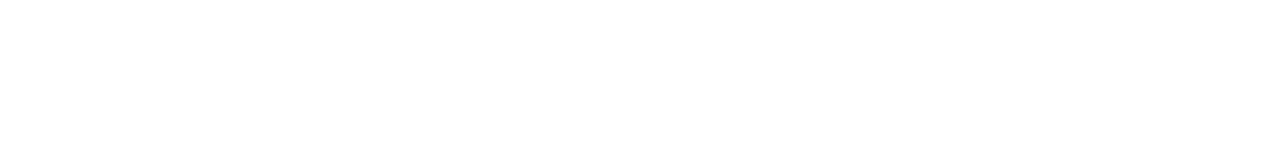
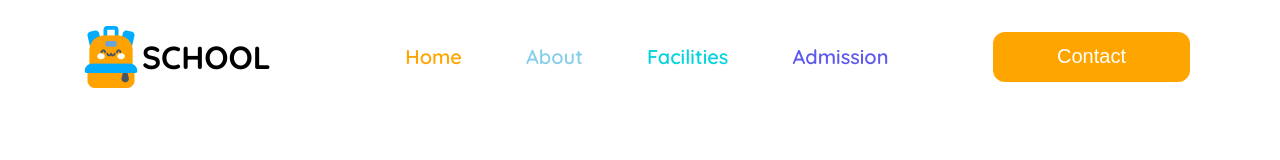
Before and after one commit to Imam-44/assignment-2, a plain HTML site: page index.html in a window 1280 px wide. Drawn offline with Linux system fonts and the light colour scheme.

Commit message:
added navbar

```diff
--- a/index.html
+++ b/index.html
@@ -4,8 +4,31 @@
   <meta charset="UTF-8">
   <meta name="viewport" content="width=device-width, initial-scale=1.0">
   <title>Assignment-2</title>
+  <link rel="stylesheet" href="https://cdnjs.cloudflare.com/ajax/libs/font-awesome/6.7.2/css/all.min.css">
+  <link rel="stylesheet" href="style/style.css">
 </head>
-<body>
+<body class="quicksand-font">
+  <!-- Navbar start here -->
+ <!-- Navbar -->
+ <nav class="nav-style">
+  <div class="logo">
+    <img src="images/logo.png" alt="A schoolbag logo image">
+    <h2>SCHOOL</h2>
+  </div>
 
+  <ul class="list-item">
+    <li class="item-1">Home</li>
+    <li class="item-2">About</li>
+    <li class="item-3">Facilities</li>
+    <li class="item-4">Admission</li>
+  </ul>
+
+  <button class="primary-btn">Contact</button>
+
+  <!-- Menu icon for small screen -->
+  <div class="menu-icon-style">
+    <i class="fa-solid fa-bars"></i>
+  </div>
+</nav>
 </body>
 </html>
--- a/style/style.css
+++ b/style/style.css
@@ -0,0 +1,110 @@
+/* Font link */
+@import url('https://fonts.googleapis.com/css2?family=Quicksand:wght@300..700&display=swap');
+
+body{
+  margin: 0;
+  padding: 0;
+
+}
+
+.quicksand-font {
+  font-family: "Quicksand", serif;
+  font-optical-sizing: auto;
+  font-weight: 400;
+  font-style: normal;
+}
+
+
+
+/* Shered style start here */
+li {
+  list-style: none;
+}
+.primary-btn{
+  width: 197px;
+  height: 50px;
+  padding: 10px;
+  margin: 0 10px;
+  border-radius: 12px;
+  background-color: orange;
+  border: none;
+  font-weight: 500;
+  font-size: 20px;
+  color: #fff;
+}
+.btn-black{
+  background-color: black;
+}
+
+
+
+
+/* nav style start here */
+.nav-style{
+  width: 100%;
+  max-width: 1160px;
+  margin: 0 auto;
+  display: flex;
+  justify-content: space-between;
+  align-items: center;
+  padding: 10px 20px;
+   box-sizing: border-box;
+}
+.logo{
+  display: flex;
+  align-items: center;
+}
+.logo img{
+  width: 62px;
+  height: 62px;
+
+}
+.logo > h2{
+  font-size: 32px;
+  font-weight: bold;
+  color: black;
+}
+.list-item{
+  display: flex;
+
+}
+.list-item > li {
+  margin: 0 32px;
+  font-weight: 600;
+  font-size: 20px;
+}
+.item-1{
+ color: orange;
+}
+.item-2{
+  color: skyblue;
+}
+.item-3{
+  color: #05D4DF;
+}
+.item-4{
+  color: #5D58EF;
+}
+
+.menu-icon-style{
+  display: none;
+  font-size: 24px;
+  cursor: pointer;
+}
+
+/* navbar responsive start here */
+@media screen and (max-width: 576px) {
+
+
+  .list-item{
+    display: none;
+  }
+
+  .menu-icon-style{
+    display: block;
+
+  }
+  .primary-btn{
+    display: none;
+  }
+}
```
Also changed, not shown: chatgpt.html (added, +135 -0 lines).
